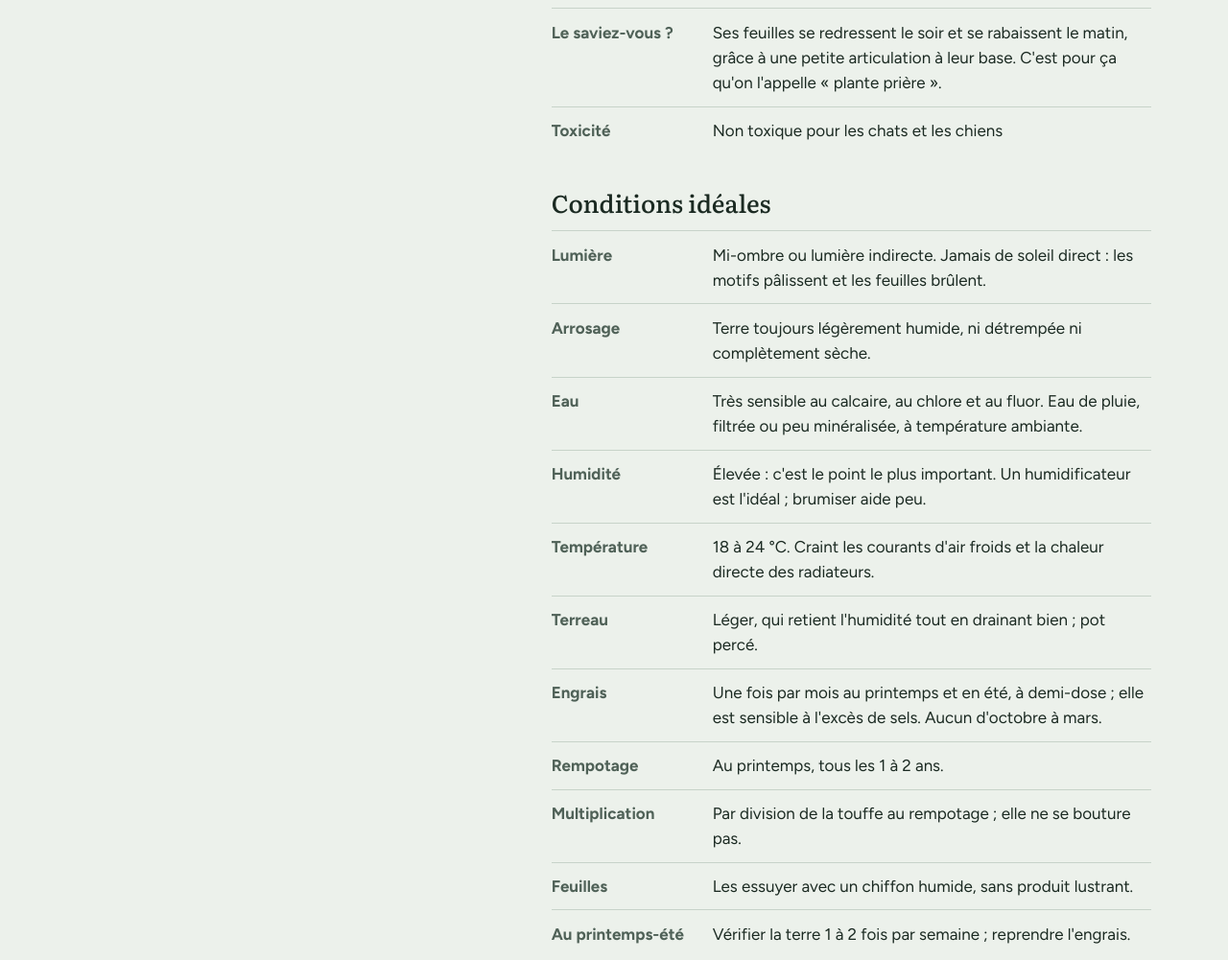
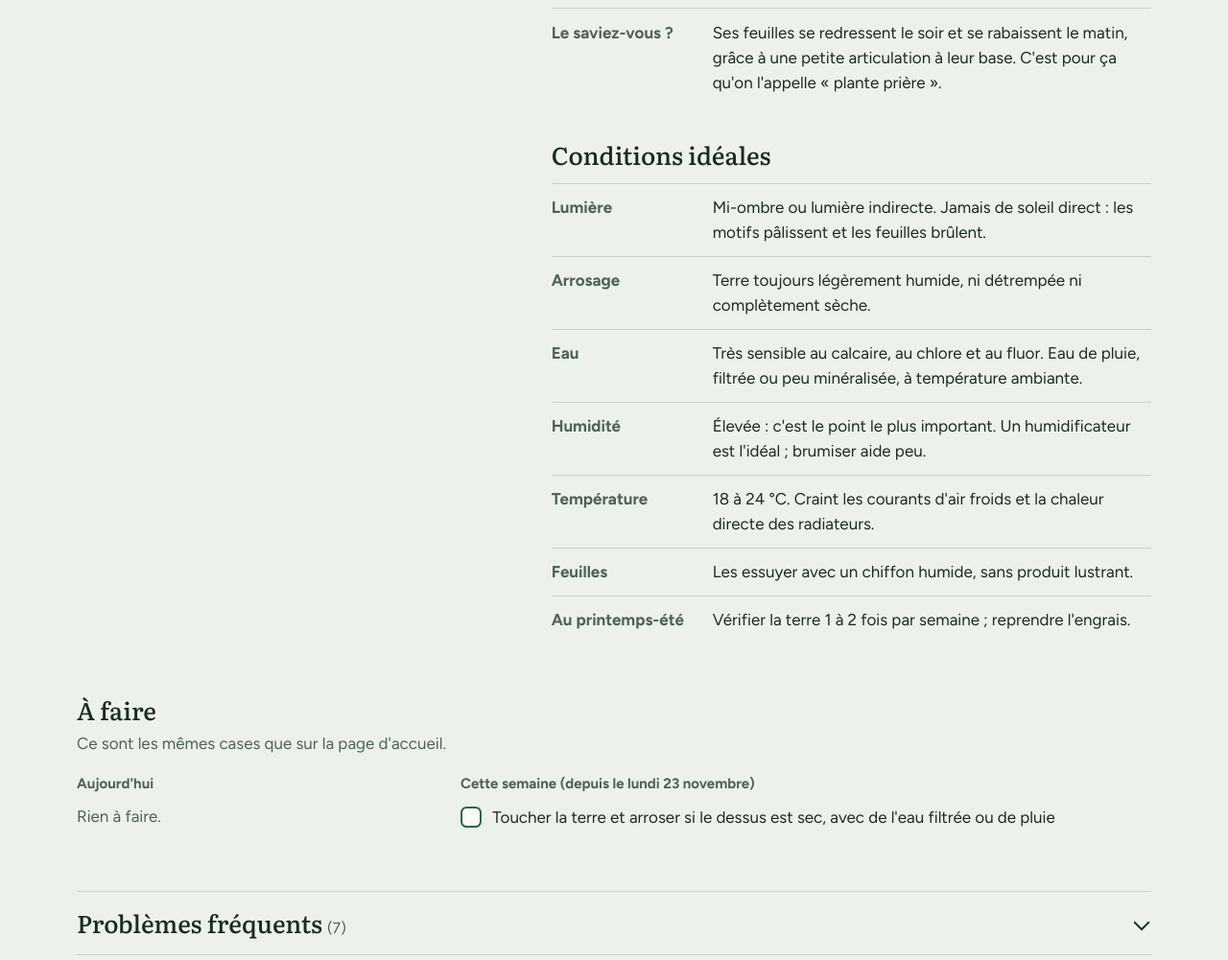
Before and after one commit to on-the-shoulders-of-giants/you-grow-girl, a plain HTML site: page goeppertia.html in a window 1280 px wide. Shown: the part 909-1910 px from the top of the page at 96% size. Drawn offline with Linux system fonts and the light colour scheme.

Commit message:
Goeppertia : retirer Toxicité, Terreau, Engrais, Rempotage, Multiplication
Co-Authored-By: Claude Opus 5.5 <noreply@anthropic.com>
Claude-Session: https://claude.ai/code/session_01XZsNNpH47bnC51bQ2vRGQ4

```diff
--- a/goeppertia.html
+++ b/goeppertia.html
@@ -67,7 +67,6 @@
             <div><dt>Feuilles</dt><dd>Ovales, vert argenté avec des nervures foncées et des taches sombres de chaque côté de la nervure centrale, dessous pourpre</dd></div>
             <div><dt>Fleurs</dt><dd>Petits épis violets et blancs, rares en intérieur</dd></div>
             <div><dt>Le saviez-vous ?</dt><dd>Ses feuilles se redressent le soir et se rabaissent le matin, grâce à une petite articulation à leur base. C'est pour ça qu'on l'appelle « plante prière ».</dd></div>
-            <div><dt>Toxicité</dt><dd>Non toxique pour les chats et les chiens</dd></div>
           </dl>
         </section>
 
@@ -79,10 +78,6 @@
             <div><dt>Eau</dt><dd>Très sensible au calcaire, au chlore et au fluor. Eau de pluie, filtrée ou peu minéralisée, à température ambiante.</dd></div>
             <div><dt>Humidité</dt><dd>Élevée : c'est le point le plus important. Un humidificateur est l'idéal ; brumiser aide peu.</dd></div>
             <div><dt>Température</dt><dd>18 à 24 °C. Craint les courants d'air froids et la chaleur directe des radiateurs.</dd></div>
-            <div><dt>Terreau</dt><dd>Léger, qui retient l'humidité tout en drainant bien ; pot percé.</dd></div>
-            <div><dt>Engrais</dt><dd>Une fois par mois au printemps et en été, à demi-dose ; elle est sensible à l'excès de sels. Aucun d'octobre à mars.</dd></div>
-            <div><dt>Rempotage</dt><dd>Au printemps, tous les 1 à 2 ans.</dd></div>
-            <div><dt>Multiplication</dt><dd>Par division de la touffe au rempotage ; elle ne se bouture pas.</dd></div>
             <div><dt>Feuilles</dt><dd>Les essuyer avec un chiffon humide, sans produit lustrant.</dd></div>
             <div><dt>Au printemps-été</dt><dd>Vérifier la terre 1 à 2 fois par semaine ; reprendre l'engrais.</dd></div>
           </dl>
```
